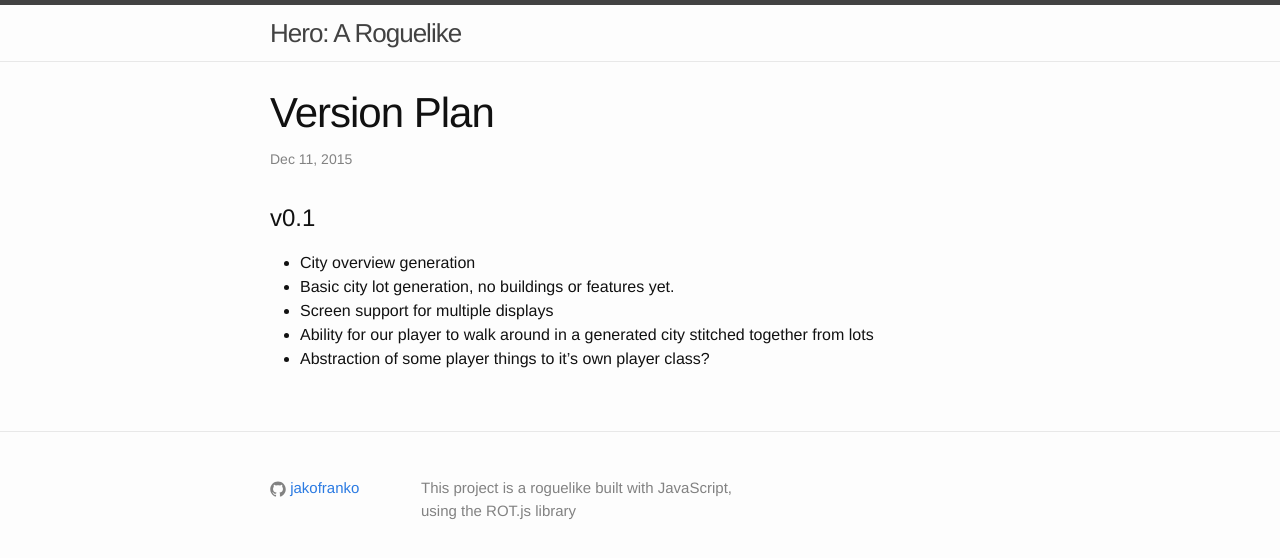
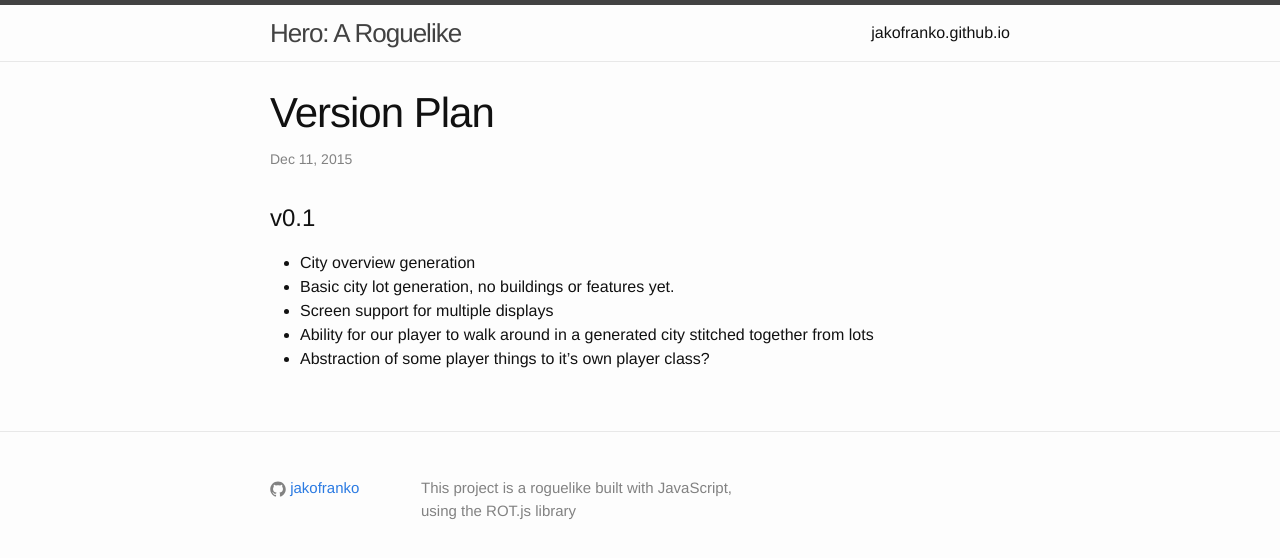
Before and after one commit to jakofranko/hero, a Jekyll site: the page built from _posts/2015-12-11-version-plan.md, in a window 1280 px wide. Shown: the top 558 px of the page. Built offline with Jekyll 4.4.1, drawn with Linux system fonts in a browser that asks for light colours.

Commit message:
Added header link to main blog

```diff
--- a/_includes/header.html
+++ b/_includes/header.html
@@ -19,6 +19,8 @@
           <a class="page-link" href="{{ my_page.url | prepend: site.baseurl }}">{{ my_page.title }}</a>
           {% endif %}
         {% endfor %}
+
+        <a class="page-link" href="/">jakofranko.github.io</a>
       </div>
     </nav>
 
```
